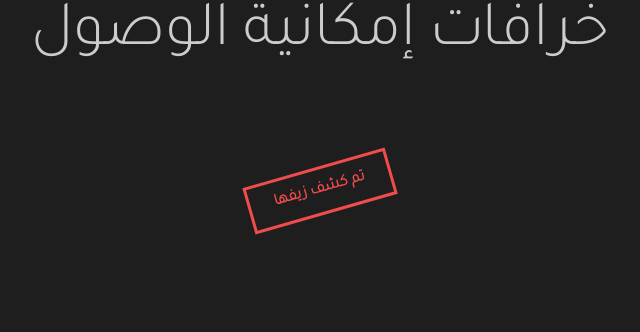
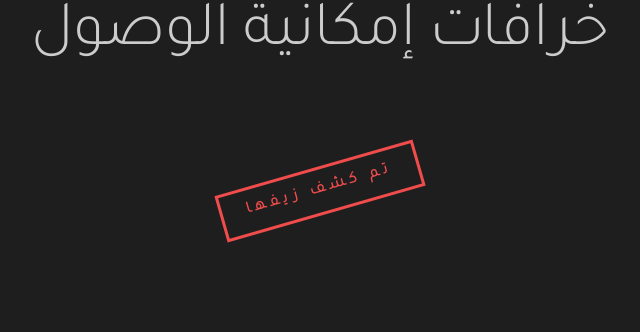
Before and after one commit to sergeicodes/a11ymyths, a web app: file ar/index.html in a window 1280 px wide. Shown: the part 227-559 px from the top of the page, without its empty margins (320-960 px from the left). Run offline with its HTML, style and script files only (its server is not run), Linux system fonts and the light colour scheme.

Commit message:
Update styles.css

```diff
--- a/css/styles.css
+++ b/css/styles.css
@@ -65,7 +65,7 @@ strong {
   display: inline-block;
   padding: 0.5rem 1.5rem;
   transform: rotate(-16deg);
-  letter-spacing: 0.0rem;
+  letter-spacing: 0.3rem;
   font-weight: 600;
 }
 
```
